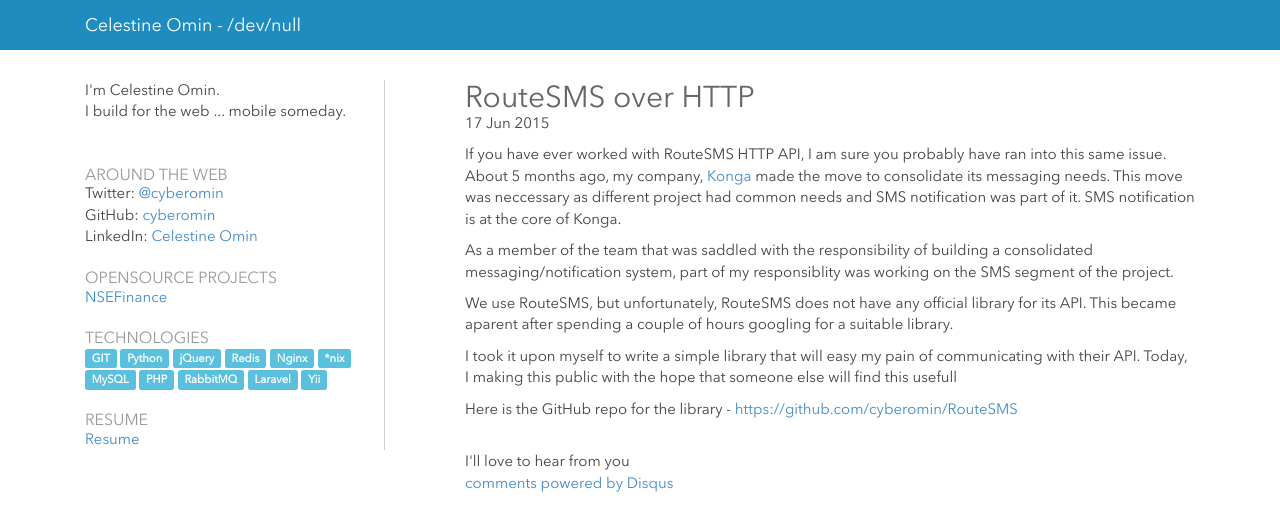
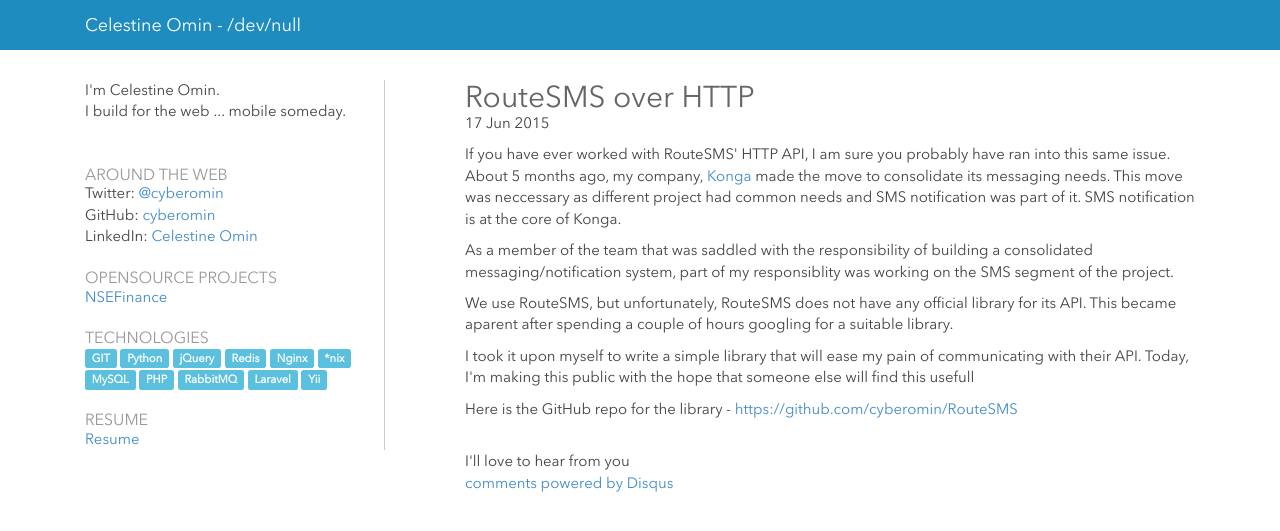
Before and after one commit to cyberomin/cyberomin.github.io, a Jekyll site: the page built from _posts/2015-06-17-route-sms.markdown, in a window 1280 px wide. Shown: the top 531 px of the page. Built offline with Jekyll 4.4.1, drawn with Linux system fonts in a browser that asks for light colours; some web fonts are replaced; Markdown is read by kramdown in place of the engine named in the settings; comment, search, counter and statistics services are not loaded.

Commit message:
Typo fixes

```diff
--- a/_posts/2015-06-17-route-sms.markdown
+++ b/_posts/2015-06-17-route-sms.markdown
@@ -5,7 +5,7 @@ date:   2015-06-17 05:30:00
 categories: routesms
 ---
 <p>
-If you have ever worked with RouteSMS HTTP API, I am sure you probably have ran into this same issue.
+If you have ever worked with RouteSMS' HTTP API, I am sure you probably have ran into this same issue.
 About 5 months ago, my company, <a href="http://konga.com">Konga</a> made the move to consolidate its
 messaging needs. This move was neccessary as different project had common needs and SMS notification was part of it. SMS notification is at the core of Konga.
 </p>
@@ -15,8 +15,8 @@ messaging needs. This move was neccessary as different project had common needs
 <p>We use RouteSMS, but unfortunately, RouteSMS does not have any official library for its API.
 This became aparent after spending a couple of hours googling for a suitable library.</p>
 
-<p>I took it upon myself to write a simple library that will easy my pain of communicating with
-their API. Today, I making this public with the hope that someone else will find this usefull
+<p>I took it upon myself to write a simple library that will ease my pain of communicating with
+their API. Today, I'm making this public with the hope that someone else will find this usefull
 </p>
 <p>Here is the GitHub repo for the library - <a href="https://github.com/cyberomin/RouteSMS">
 https://github.com/cyberomin/RouteSMS</a>
```
